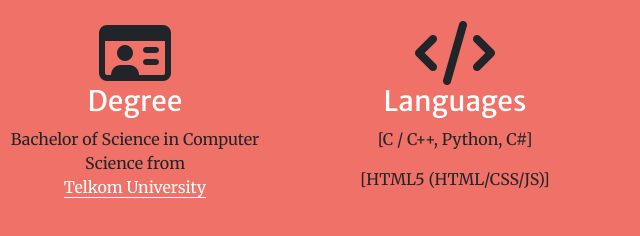
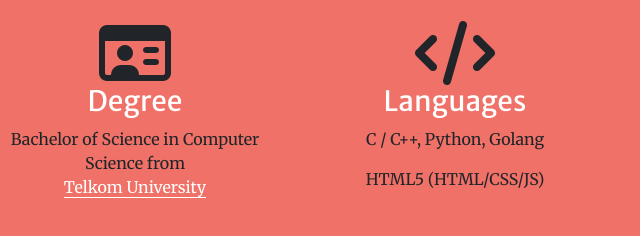
Before and after one commit to bilqiisshahieza/bilqiisshahieza.github.io, a plain HTML site: page index.html in a window 1280 px wide. Shown: the part 924-1160 px from the top of the page, 25-665 px from the left. Drawn offline with nearby package versions, Linux system fonts and the light colour scheme.

Commit message:
Update index.html

```diff
--- a/index.html
+++ b/index.html
@@ -111,8 +111,8 @@
         <div class="col-lg-3 col-md-6 col-sm-6 text-center mb-4">
           <i class="fa fa-4x fa-code text-faded sr-icons"></i>
           <h3 class="text-white">Languages</h3>
-          <p class="text-faded no-margin">[C / C++, Python, C#]</p>
-          <p class="text-faded">[HTML5 (HTML/CSS/JS)]</p>
+          <p class="text-faded no-margin">C / C++, Python, Golang</p>
+          <p class="text-faded">HTML5 (HTML/CSS/JS)</p>
         </div>
 
         <div class="col-lg-3 col-md-6 col-sm-6 text-center mb-4">
```
